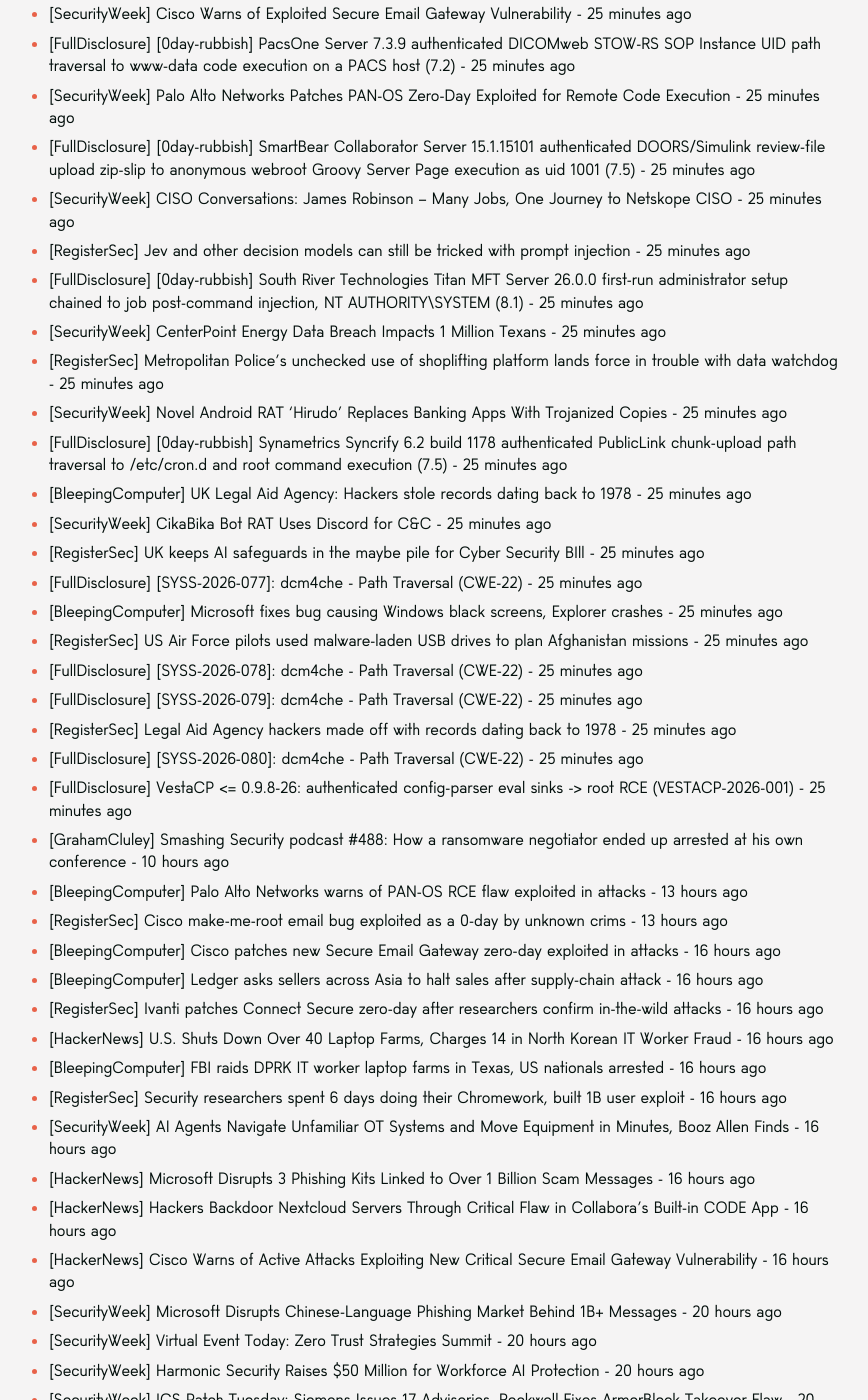
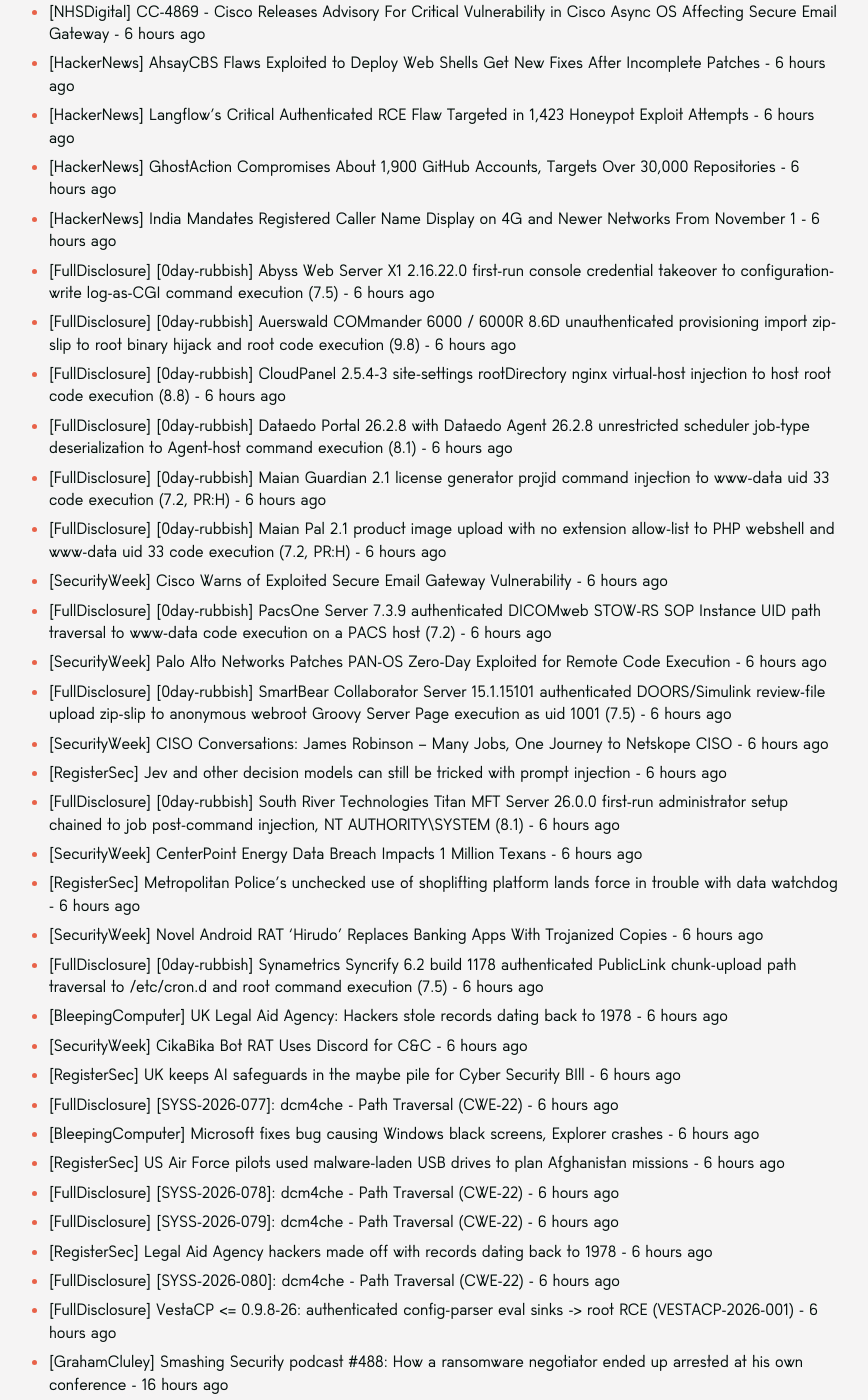
Before and after one commit to SecOpsNews/news, a Jekyll site: the page built from index.md, in a window 1280 px wide and 1400 px high, scrolled down 945 px. Shown: the whole window, without its empty margins (215-1083 px from the left). Built offline with Jekyll 4.4.1, drawn with Linux system fonts in a browser that asks for light colours; some of the changed text lies outside the part shown.

Commit message:
New Feed

```diff
--- a/index.md
+++ b/index.md
@@ -9,74 +9,91 @@ description: Latest Updates
 
 <!-- SecOps start -->
 
-- [NHSDigital] CC-4868 - Active Exploitation of Remote Code Execution Vulnerability in Palo Alto Network's PAN-OS - 25 minutes ago
-- [HackerNews] Palo Alto Networks Patches PAN-OS Authenticated RCE Flaw Amid Active Exploitation - 25 minutes ago
-- [NHSDigital] CC-4869 - Cisco Releases Advisory For Critical Vulnerability in Cisco Async OS Affecting Secure Email Gateway - 25 minutes ago
-- [HackerNews] AhsayCBS Flaws Exploited to Deploy Web Shells Get New Fixes After Incomplete Patches - 25 minutes ago
-- [HackerNews] Langflow's Critical Authenticated RCE Flaw Targeted in 1,423 Honeypot Exploit Attempts - 25 minutes ago
-- [HackerNews] GhostAction Compromises About 1,900 GitHub Accounts, Targets Over 30,000 Repositories - 25 minutes ago
-- [HackerNews] India Mandates Registered Caller Name Display on 4G and Newer Networks From November 1 - 25 minutes ago
-- [FullDisclosure] [0day-rubbish] Abyss Web Server X1 2.16.22.0 first-run console credential takeover to configuration-write log-as-CGI command execution (7.5) - 25 minutes ago
-- [FullDisclosure] [0day-rubbish] Auerswald COMmander 6000 / 6000R 8.6D unauthenticated provisioning import zip-slip to root binary hijack and root code execution (9.8) - 25 minutes ago
-- [FullDisclosure] [0day-rubbish] CloudPanel 2.5.4-3 site-settings rootDirectory nginx virtual-host injection to host root code execution (8.8) - 25 minutes ago
-- [FullDisclosure] [0day-rubbish] Dataedo Portal 26.2.8 with Dataedo Agent 26.2.8 unrestricted scheduler job-type deserialization to Agent-host command execution (8.1) - 25 minutes ago
-- [FullDisclosure] [0day-rubbish] Maian Guardian 2.1 license generator projid command injection to www-data uid 33 code execution (7.2, PR:H) - 25 minutes ago
-- [FullDisclosure] [0day-rubbish] Maian Pal 2.1 product image upload with no extension allow-list to PHP webshell and www-data uid 33 code execution (7.2, PR:H) - 25 minutes ago
-- [SecurityWeek] Cisco Warns of Exploited Secure Email Gateway Vulnerability - 25 minutes ago
-- [FullDisclosure] [0day-rubbish] PacsOne Server 7.3.9 authenticated DICOMweb STOW-RS SOP Instance UID path traversal to www-data code execution on a PACS host (7.2) - 25 minutes ago
-- [SecurityWeek] Palo Alto Networks Patches PAN-OS Zero-Day Exploited for Remote Code Execution - 25 minutes ago
-- [FullDisclosure] [0day-rubbish] SmartBear Collaborator Server 15.1.15101 authenticated DOORS/Simulink review-file upload zip-slip to anonymous webroot Groovy Server Page execution as uid 1001 (7.5) - 25 minutes ago
-- [SecurityWeek] CISO Conversations: James Robinson – Many Jobs, One Journey to Netskope CISO - 25 minutes ago
-- [RegisterSec] Jev and other decision models can still be tricked with prompt injection - 25 minutes ago
-- [FullDisclosure] [0day-rubbish] South River Technologies Titan MFT Server 26.0.0 first-run administrator setup chained to job post-command injection, NT AUTHORITY\SYSTEM (8.1) - 25 minutes ago
-- [SecurityWeek] CenterPoint Energy Data Breach Impacts 1 Million Texans - 25 minutes ago
-- [RegisterSec] Metropolitan Police's unchecked use of shoplifting platform lands force in trouble with data watchdog - 25 minutes ago
-- [SecurityWeek] Novel Android RAT ‘Hirudo’ Replaces Banking Apps With Trojanized Copies - 25 minutes ago
-- [FullDisclosure] [0day-rubbish] Synametrics Syncrify 6.2 build 1178 authenticated PublicLink chunk-upload path traversal to /etc/cron.d and root command execution (7.5) - 25 minutes ago
-- [BleepingComputer] UK Legal Aid Agency: Hackers stole records dating back to 1978 - 25 minutes ago
-- [SecurityWeek] CikaBika Bot RAT Uses Discord for C&C - 25 minutes ago
-- [RegisterSec] UK keeps AI safeguards in the maybe pile for Cyber Security BIll - 25 minutes ago
-- [FullDisclosure] [SYSS-2026-077]: dcm4che - Path Traversal (CWE-22) - 25 minutes ago
-- [BleepingComputer] Microsoft fixes bug causing Windows black screens, Explorer crashes - 25 minutes ago
-- [RegisterSec] US Air Force pilots used malware-laden USB drives to plan Afghanistan missions - 25 minutes ago
-- [FullDisclosure] [SYSS-2026-078]: dcm4che - Path Traversal (CWE-22) - 25 minutes ago
-- [FullDisclosure] [SYSS-2026-079]: dcm4che - Path Traversal (CWE-22) - 25 minutes ago
-- [RegisterSec] Legal Aid Agency hackers made off with records dating back to 1978 - 25 minutes ago
-- [FullDisclosure] [SYSS-2026-080]: dcm4che - Path Traversal (CWE-22) - 25 minutes ago
-- [FullDisclosure] VestaCP <= 0.9.8-26: authenticated config-parser eval sinks ->	root RCE (VESTACP-2026-001) - 25 minutes ago
-- [GrahamCluley] Smashing Security podcast #488: How a ransomware negotiator ended up arrested at his own conference - 10 hours ago
-- [BleepingComputer] Palo Alto Networks warns of PAN-OS RCE flaw exploited in attacks - 13 hours ago
-- [RegisterSec] Cisco make-me-root email bug exploited as a 0-day by unknown crims - 13 hours ago
-- [BleepingComputer] Cisco patches new Secure Email Gateway zero-day exploited in attacks - 16 hours ago
-- [BleepingComputer] Ledger asks sellers across Asia to halt sales after supply-chain attack - 16 hours ago
-- [RegisterSec] Ivanti patches Connect Secure zero-day after researchers confirm in-the-wild attacks - 16 hours ago
-- [HackerNews] U.S. Shuts Down Over 40 Laptop Farms, Charges 14 in North Korean IT Worker Fraud - 16 hours ago
-- [BleepingComputer] FBI raids DPRK IT worker laptop farms in Texas, US nationals arrested - 16 hours ago
-- [RegisterSec] Security researchers spent 6 days doing their Chromework, built 1B user exploit - 16 hours ago
-- [SecurityWeek] AI Agents Navigate Unfamiliar OT Systems and Move Equipment in Minutes, Booz Allen Finds - 16 hours ago
-- [HackerNews] Microsoft Disrupts 3 Phishing Kits Linked to Over 1 Billion Scam Messages - 16 hours ago
-- [HackerNews] Hackers Backdoor Nextcloud Servers Through Critical Flaw in Collabora’s Built-in CODE App - 16 hours ago
-- [HackerNews] Cisco Warns of Active Attacks Exploiting New Critical Secure Email Gateway Vulnerability - 16 hours ago
-- [SecurityWeek] Microsoft Disrupts Chinese-Language Phishing Market Behind 1B+ Messages - 20 hours ago
-- [SecurityWeek] Virtual Event Today: Zero Trust Strategies Summit - 20 hours ago
-- [SecurityWeek] Harmonic Security Raises $50 Million for Workforce AI Protection - 20 hours ago
-- [SecurityWeek] ICS Patch Tuesday: Siemens Issues 17 Advisories, Rockwell Fixes ArmorBlock Takeover Flaw - 20 hours ago
-- [NHSDigital] CC-4867 - Microsoft Releases October 2026 Security Updates - 20 hours ago
-- [RegisterSoftware] US tech giants warn Europe that ditching US tech giants could cost €115B - 20 hours ago
-- [BrianKrebs] U.K. Sanctions Cryptomus for RU Money Laundering - 20 hours ago
-- [RegisterSoftware] Tiny11 puts Windows 11 on a diet without the PowerShell workout - 20 hours ago
-- [RegisterSoftware] Fire up that iPhone 1 emulation and party like it's 2007 - 20 hours ago
-- [HackerNews] An AI Agent Found a Critical OTP Bypass in Production. The Attack Was the Easy Part. - 20 hours ago
-- [BleepingComputer] Hirudo Android malware replaces banking apps to evade security checks - 20 hours ago
-- [HackerNews] Hirudo Android Trojan Uses Patched Banking Apps to Bypass Their Built-In Security Checks - 20 hours ago
-- [HackerNews] Researchers Used a Public OpenAI Model to Build a $250,000 Chrome Full-Chain Exploit in Six Days - 20 hours ago
-- [BleepingComputer] CISA warns admins to immediately fix Ivanti flaw exploited as zero-day - 20 hours ago
-- [HackerNews] How to Run a Deepfake Readiness Drill Before a Cloned Voice Calls Your Team - 20 hours ago
-- [HackerNews] curl Patches HTTP/2 Upload Flaw After PoC Demonstrates Client-Side Code Execution - 20 hours ago
-- [BleepingComputer] Global takedown hits network behind 1 billion phishing messages - 20 hours ago
-- [HackerNews] CISA Urges Immediate Ivanti Connect Secure Updates as Honeypots Log 105 Exploit Attempts - 20 hours ago
-- [BleepingComputer] The Blind Spots of Agentic Pentesting and How to Close Them - 20 hours ago
-- [BleepingComputer] Microsoft fixes VPN issues caused by September Windows updates - 20 hours ago
+- [HackerNews] Why AI Confidence Is Not Validation - 1 hour ago
+- [RegisterSec] X purges 13,000 accounts linked to suspected meddling ahead of US midterms - 1 hour ago
+- [HackerNews] Fake AI Attacks Spread Across US Companies: How MSSPs Can Stop Incidents Early - 1 hour ago
+- [RegisterSec] Bank of America had to bring in 1,000 contractors to patch all the bugs Mythos identified - 1 hour ago
+- [HackerNews] Drupal Patches Critical Field UI Flaw With Unauthenticated RCE Path via Contributed Modules - 1 hour ago
+- [RegisterSec] Spyware vendors found a way to make targeted ads even worse - 1 hour ago
+- [BleepingComputer] Police arrests 95 suspects in international CSAM crackdown action - 1 hour ago
+- [HackerNews] Next.js Ships Out-of-Band Patch for Two Critical RCE Flaws in Caching and SVG Processing - 1 hour ago
+- [SecurityWeek] Supermarket Refrigeration Attack Widens to Copeland, Dixell Controllers - 1 hour ago
+- [BleepingComputer] Microsoft: Windows Server 2022 reached end of mainstream support - 1 hour ago
+- [HackerNews] NGINX Fixes 5 Flaws, Including Possible RCE and a TLS Bug That May Skip Client-Cert Checks - 1 hour ago
+- [SecurityWeek] UK Legal Aid Agency Hack Scope Widens After Forensic Review - 1 hour ago
+- [BleepingComputer] Is AI pentesting as good as a human pentester? - 1 hour ago
+- [HackerNews] Help TDS Linked to Hotejka as 20,000+ Cloudflare Pages Domains Host Tech Support Scams - 1 hour ago
+- [RegisterSoftware] KDE hits 30, decides it's time to move out of the X11 era - 1 hour ago
+- [RegisterSoftware] TinyLittleOffice, where the link is the document - 1 hour ago
+- [CloudFlare] HEL (Helsinki) on 2026-10-22 - 2 hours ago
+- [NHSDigital] CC-4868 - Active Exploitation of Remote Code Execution Vulnerability in Palo Alto Network's PAN-OS - 6 hours ago
+- [HackerNews] Palo Alto Networks Patches PAN-OS Authenticated RCE Flaw Amid Active Exploitation - 6 hours ago
+- [NHSDigital] CC-4869 - Cisco Releases Advisory For Critical Vulnerability in Cisco Async OS Affecting Secure Email Gateway - 6 hours ago
+- [HackerNews] AhsayCBS Flaws Exploited to Deploy Web Shells Get New Fixes After Incomplete Patches - 6 hours ago
+- [HackerNews] Langflow's Critical Authenticated RCE Flaw Targeted in 1,423 Honeypot Exploit Attempts - 6 hours ago
+- [HackerNews] GhostAction Compromises About 1,900 GitHub Accounts, Targets Over 30,000 Repositories - 6 hours ago
+- [HackerNews] India Mandates Registered Caller Name Display on 4G and Newer Networks From November 1 - 6 hours ago
+- [FullDisclosure] [0day-rubbish] Abyss Web Server X1 2.16.22.0 first-run console credential takeover to configuration-write log-as-CGI command execution (7.5) - 6 hours ago
+- [FullDisclosure] [0day-rubbish] Auerswald COMmander 6000 / 6000R 8.6D unauthenticated provisioning import zip-slip to root binary hijack and root code execution (9.8) - 6 hours ago
+- [FullDisclosure] [0day-rubbish] CloudPanel 2.5.4-3 site-settings rootDirectory nginx virtual-host injection to host root code execution (8.8) - 6 hours ago
+- [FullDisclosure] [0day-rubbish] Dataedo Portal 26.2.8 with Dataedo Agent 26.2.8 unrestricted scheduler job-type deserialization to Agent-host command execution (8.1) - 6 hours ago
+- [FullDisclosure] [0day-rubbish] Maian Guardian 2.1 license generator projid command injection to www-data uid 33 code execution (7.2, PR:H) - 6 hours ago
+- [FullDisclosure] [0day-rubbish] Maian Pal 2.1 product image upload with no extension allow-list to PHP webshell and www-data uid 33 code execution (7.2, PR:H) - 6 hours ago
+- [SecurityWeek] Cisco Warns of Exploited Secure Email Gateway Vulnerability - 6 hours ago
+- [FullDisclosure] [0day-rubbish] PacsOne Server 7.3.9 authenticated DICOMweb STOW-RS SOP Instance UID path traversal to www-data code execution on a PACS host (7.2) - 6 hours ago
+- [SecurityWeek] Palo Alto Networks Patches PAN-OS Zero-Day Exploited for Remote Code Execution - 6 hours ago
+- [FullDisclosure] [0day-rubbish] SmartBear Collaborator Server 15.1.15101 authenticated DOORS/Simulink review-file upload zip-slip to anonymous webroot Groovy Server Page execution as uid 1001 (7.5) - 6 hours ago
+- [SecurityWeek] CISO Conversations: James Robinson – Many Jobs, One Journey to Netskope CISO - 6 hours ago
+- [RegisterSec] Jev and other decision models can still be tricked with prompt injection - 6 hours ago
+- [FullDisclosure] [0day-rubbish] South River Technologies Titan MFT Server 26.0.0 first-run administrator setup chained to job post-command injection, NT AUTHORITY\SYSTEM (8.1) - 6 hours ago
+- [SecurityWeek] CenterPoint Energy Data Breach Impacts 1 Million Texans - 6 hours ago
+- [RegisterSec] Metropolitan Police's unchecked use of shoplifting platform lands force in trouble with data watchdog - 6 hours ago
+- [SecurityWeek] Novel Android RAT ‘Hirudo’ Replaces Banking Apps With Trojanized Copies - 6 hours ago
+- [FullDisclosure] [0day-rubbish] Synametrics Syncrify 6.2 build 1178 authenticated PublicLink chunk-upload path traversal to /etc/cron.d and root command execution (7.5) - 6 hours ago
+- [BleepingComputer] UK Legal Aid Agency: Hackers stole records dating back to 1978 - 6 hours ago
+- [SecurityWeek] CikaBika Bot RAT Uses Discord for C&C - 6 hours ago
+- [RegisterSec] UK keeps AI safeguards in the maybe pile for Cyber Security BIll - 6 hours ago
+- [FullDisclosure] [SYSS-2026-077]: dcm4che - Path Traversal (CWE-22) - 6 hours ago
+- [BleepingComputer] Microsoft fixes bug causing Windows black screens, Explorer crashes - 6 hours ago
+- [RegisterSec] US Air Force pilots used malware-laden USB drives to plan Afghanistan missions - 6 hours ago
+- [FullDisclosure] [SYSS-2026-078]: dcm4che - Path Traversal (CWE-22) - 6 hours ago
+- [FullDisclosure] [SYSS-2026-079]: dcm4che - Path Traversal (CWE-22) - 6 hours ago
+- [RegisterSec] Legal Aid Agency hackers made off with records dating back to 1978 - 6 hours ago
+- [FullDisclosure] [SYSS-2026-080]: dcm4che - Path Traversal (CWE-22) - 6 hours ago
+- [FullDisclosure] VestaCP <= 0.9.8-26: authenticated config-parser eval sinks ->	root RCE (VESTACP-2026-001) - 6 hours ago
+- [GrahamCluley] Smashing Security podcast #488: How a ransomware negotiator ended up arrested at his own conference - 16 hours ago
+- [BleepingComputer] Palo Alto Networks warns of PAN-OS RCE flaw exploited in attacks - 18 hours ago
+- [RegisterSec] Cisco make-me-root email bug exploited as a 0-day by unknown crims - 18 hours ago
+- [BleepingComputer] Cisco patches new Secure Email Gateway zero-day exploited in attacks - 21 hours ago
+- [BleepingComputer] Ledger asks sellers across Asia to halt sales after supply-chain attack - 21 hours ago
+- [RegisterSec] Ivanti patches Connect Secure zero-day after researchers confirm in-the-wild attacks - 21 hours ago
+- [HackerNews] U.S. Shuts Down Over 40 Laptop Farms, Charges 14 in North Korean IT Worker Fraud - 21 hours ago
+- [BleepingComputer] FBI raids DPRK IT worker laptop farms in Texas, US nationals arrested - 21 hours ago
+- [RegisterSec] Security researchers spent 6 days doing their Chromework, built 1B user exploit - 21 hours ago
+- [SecurityWeek] AI Agents Navigate Unfamiliar OT Systems and Move Equipment in Minutes, Booz Allen Finds - 21 hours ago
+- [HackerNews] Microsoft Disrupts 3 Phishing Kits Linked to Over 1 Billion Scam Messages - 21 hours ago
+- [HackerNews] Hackers Backdoor Nextcloud Servers Through Critical Flaw in Collabora’s Built-in CODE App - 21 hours ago
+- [HackerNews] Cisco Warns of Active Attacks Exploiting New Critical Secure Email Gateway Vulnerability - 21 hours ago
+- [SecurityWeek] Microsoft Disrupts Chinese-Language Phishing Market Behind 1B+ Messages - 1 day ago
+- [SecurityWeek] Virtual Event Today: Zero Trust Strategies Summit - 1 day ago
+- [SecurityWeek] Harmonic Security Raises $50 Million for Workforce AI Protection - 1 day ago
+- [SecurityWeek] ICS Patch Tuesday: Siemens Issues 17 Advisories, Rockwell Fixes ArmorBlock Takeover Flaw - 1 day ago
+- [NHSDigital] CC-4867 - Microsoft Releases October 2026 Security Updates - 1 day ago
+- [RegisterSoftware] US tech giants warn Europe that ditching US tech giants could cost €115B - 1 day ago
+- [BrianKrebs] U.K. Sanctions Cryptomus for RU Money Laundering - 1 day ago
+- [RegisterSoftware] Tiny11 puts Windows 11 on a diet without the PowerShell workout - 1 day ago
+- [RegisterSoftware] Fire up that iPhone 1 emulation and party like it's 2007 - 1 day ago
+- [HackerNews] An AI Agent Found a Critical OTP Bypass in Production. The Attack Was the Easy Part. - 1 day ago
+- [BleepingComputer] Hirudo Android malware replaces banking apps to evade security checks - 1 day ago
+- [HackerNews] Hirudo Android Trojan Uses Patched Banking Apps to Bypass Their Built-In Security Checks - 1 day ago
+- [HackerNews] Researchers Used a Public OpenAI Model to Build a $250,000 Chrome Full-Chain Exploit in Six Days - 1 day ago
+- [BleepingComputer] CISA warns admins to immediately fix Ivanti flaw exploited as zero-day - 1 day ago
+- [HackerNews] How to Run a Deepfake Readiness Drill Before a Cloned Voice Calls Your Team - 1 day ago
+- [HackerNews] curl Patches HTTP/2 Upload Flaw After PoC Demonstrates Client-Side Code Execution - 1 day ago
+- [BleepingComputer] Global takedown hits network behind 1 billion phishing messages - 1 day ago
+- [HackerNews] CISA Urges Immediate Ivanti Connect Secure Updates as Honeypots Log 105 Exploit Attempts - 1 day ago
+- [BleepingComputer] The Blind Spots of Agentic Pentesting and How to Close Them - 1 day ago
+- [BleepingComputer] Microsoft fixes VPN issues caused by September Windows updates - 1 day ago
 - [HackerNews] Four-Byte Write and Timing Bug Let Researchers Run Code in Windows SmartScreen Enclave - 1 day ago
 - [HackerNews] AI-Found Linux Kernel Flaw Gives Local Users Root, and Can Break a Guest Out to the Host - 1 day ago
 - [ScottHelme] Passkeys Are Not a Trap - 1 day ago
@@ -114,29 +131,29 @@ description: Latest Updates
 - [HackerNews] Anthropic Warns Small AI Models Could Soon Form Self-Propagating IoT Botnets - 1 day ago
 - [SecurityWeek] Adobe Patches 140 Vulnerabilities Across 10 Products - 1 day ago
 - [SecurityWeek] Ivanti Zero-Day Chain Gave Attackers Root Access to Fully Patched VPN - 1 day ago
-- [NHSDigital] CC-4866 - Ivanti Releases Security Updates for Connect Secure - 1 day ago
-- [SecurityWeek] Cyberattack Prompts Grocery Giant Ahold Delhaize to Disconnect Systems - 1 day ago
-- [SecurityWeek] $86 Million Crypto Heist Linked to Ledger Signer Hardware Implant - 1 day ago
-- [SecurityWeek] AI Turns Familiar Cyberattacks Into a Race Against Time - 1 day ago
-- [HackerNews] Product Walkthrough: Bitdefender AI Visibility and Control - 1 day ago
-- [SecurityWeek] XWorm RAT Evolves Into Surveillance Platform - 1 day ago
-- [HackerNews] LG Smart TVs Vulnerable to Pre-Auth Root Takeover From Local Network - 1 day ago
-- [TroyHunt] Weekly Update 525: AI Data Breach Hyperbole - 1 day ago
-- [SecurityWeek] Small AI Models Could Soon Self-Replicate on IoT Devices, Anthropic Warns - 1 day ago
-- [HackerNews] [Webinar] How to Stop AI-Driven Privilege Escalation With Runtime Identity Controls - 1 day ago
-- [RegisterSec] Owner of fashion brands Hobbs and Whistles joins autumn pwned collection - 1 day ago
-- [SecurityWeek] Meta Says Hackers Took Code, Personal Data of 1,500 in GitHub Breach - 1 day ago
-- [HackerNews] Xandr Fined a Record €8.6 Million for Relaying Grindr Data Revealing Sexual Orientation - 1 day ago
-- [RegisterSec] '123456' password linked to Denmark data breach affecting 8.8M people - 1 day ago
-- [SecurityWeek] Google Partially Reverses Chrome Bug Bounty Cuts - 1 day ago
-- [HackerNews] GitHub Tightens npm Publishing After Flaw Left 1,500+ Packages Vulnerable to Hijacking - 1 day ago
-- [RegisterSec] Cyberattacks crank French supermarket refrigeration systems up to 50°C - 1 day ago
-- [RegisterSec] Anthropic conjures another threat that doesn't exist yet to stoke fears of AI apocalypse - 1 day ago
-- [BleepingComputer] SAP warns of maximum severity OAuth2 SSRF security flaw - 1 day ago
-- [BleepingComputer] The MFA Gaps Attackers are Still Exploiting - 1 day ago
-- [BleepingComputer] Docker Hub flaw let attackers impersonate users, tamper with images - 1 day ago
-- [BleepingComputer] Ivanti warns of Connect Secure zero-day exploited in attacks - 1 day ago
-- [BleepingComputer] TFG London cyberattack disrupts systems at Hobbs and Whistles retailers - 1 day ago
+- [NHSDigital] CC-4866 - Ivanti Releases Security Updates for Connect Secure - 2 days ago
+- [SecurityWeek] Cyberattack Prompts Grocery Giant Ahold Delhaize to Disconnect Systems - 2 days ago
+- [SecurityWeek] $86 Million Crypto Heist Linked to Ledger Signer Hardware Implant - 2 days ago
+- [SecurityWeek] AI Turns Familiar Cyberattacks Into a Race Against Time - 2 days ago
+- [HackerNews] Product Walkthrough: Bitdefender AI Visibility and Control - 2 days ago
+- [SecurityWeek] XWorm RAT Evolves Into Surveillance Platform - 2 days ago
+- [HackerNews] LG Smart TVs Vulnerable to Pre-Auth Root Takeover From Local Network - 2 days ago
+- [TroyHunt] Weekly Update 525: AI Data Breach Hyperbole - 2 days ago
+- [SecurityWeek] Small AI Models Could Soon Self-Replicate on IoT Devices, Anthropic Warns - 2 days ago
+- [HackerNews] [Webinar] How to Stop AI-Driven Privilege Escalation With Runtime Identity Controls - 2 days ago
+- [RegisterSec] Owner of fashion brands Hobbs and Whistles joins autumn pwned collection - 2 days ago
+- [SecurityWeek] Meta Says Hackers Took Code, Personal Data of 1,500 in GitHub Breach - 2 days ago
+- [HackerNews] Xandr Fined a Record €8.6 Million for Relaying Grindr Data Revealing Sexual Orientation - 2 days ago
+- [RegisterSec] '123456' password linked to Denmark data breach affecting 8.8M people - 2 days ago
+- [SecurityWeek] Google Partially Reverses Chrome Bug Bounty Cuts - 2 days ago
+- [HackerNews] GitHub Tightens npm Publishing After Flaw Left 1,500+ Packages Vulnerable to Hijacking - 2 days ago
+- [RegisterSec] Cyberattacks crank French supermarket refrigeration systems up to 50°C - 2 days ago
+- [RegisterSec] Anthropic conjures another threat that doesn't exist yet to stoke fears of AI apocalypse - 2 days ago
+- [BleepingComputer] SAP warns of maximum severity OAuth2 SSRF security flaw - 2 days ago
+- [BleepingComputer] The MFA Gaps Attackers are Still Exploiting - 2 days ago
+- [BleepingComputer] Docker Hub flaw let attackers impersonate users, tamper with images - 2 days ago
+- [BleepingComputer] Ivanti warns of Connect Secure zero-day exploited in attacks - 2 days ago
+- [BleepingComputer] TFG London cyberattack disrupts systems at Hobbs and Whistles retailers - 2 days ago
 - [SecurityWeek] Refrigeration Controller Hack Spoils Food Across European Supermarkets - 2 days ago
 - [SecurityWeek] Cyberattack Prompts Ahold Delhaize to Disconnect Systems - 2 days ago
 - [GrahamCluley] GTA 6 leaker threatens to release full playable version of game ahead of official launch - 2 days ago
@@ -145,7 +162,6 @@ description: Latest Updates
 - [HackerNews] GitLab Patches CVSS 10.0 Flaw That Could Let Unauthenticated Users Run Server Code - 2 days ago
 - [HackerNews] Two Critical MarkLogic Flaws Could Give Delegated Managers Persistent Admin Control - 2 days ago
 - [HackerNews] Attackers Heat French Supermarket Fridges Up to 50°C by Hijacking Danfoss Controllers - 2 days ago
-- [HIBP] Sharecare - 318,185 breached accounts - 2 days ago
 
 
 <!-- SecOps end -->
```
